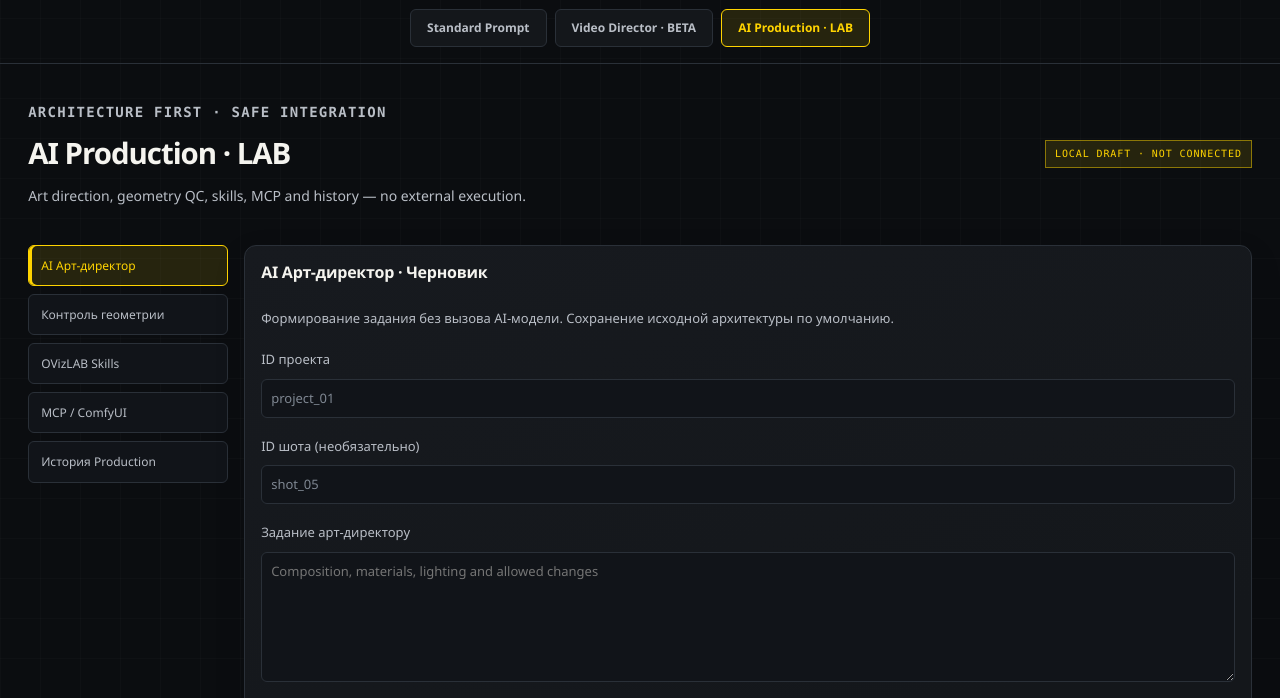
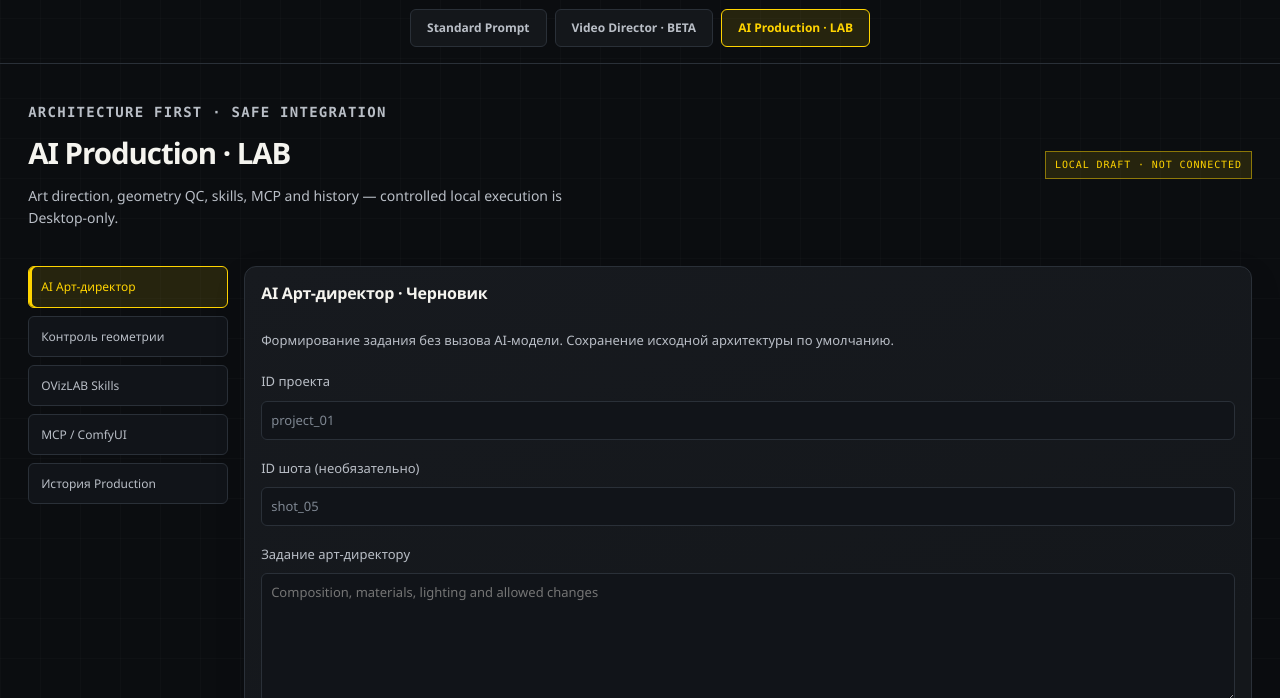
Before and after one commit to lutiy-dev/ARCHVIZ-Prompt-Dictionary-Builder, a plain HTML site: page index.html in a window 1280 px wide. Both pictures are taken after a click on the button "AI Production · LAB". Shown: the part 102-800 px from the top of the page. Drawn offline with Linux system fonts and the light colour scheme.

Commit message:
docs(ui): clarify Desktop-only controlled execution boundary

```diff
--- a/index.html
+++ b/index.html
@@ -34,7 +34,7 @@
     </div>
   </section>
   <section id="productionRoot" class="production-root" hidden aria-labelledby="productionTitle">
-    <div class="production-heading"><div><p class="eyebrow">ARCHITECTURE FIRST · SAFE INTEGRATION</p><h1 id="productionTitle">AI Production · LAB</h1><p>Art direction, geometry QC, skills, MCP and history — no external execution.</p></div><span class="badge">LOCAL DRAFT · NOT CONNECTED</span></div>
+    <div class="production-heading"><div><p class="eyebrow">ARCHITECTURE FIRST · SAFE INTEGRATION</p><h1 id="productionTitle">AI Production · LAB</h1><p>Art direction, geometry QC, skills, MCP and history — controlled local execution is Desktop-only.</p></div><span class="badge">LOCAL DRAFT · NOT CONNECTED</span></div>
     <div class="production-layout">
       <nav id="productionCabinets" class="production-cabinets" aria-label="AI Production cabinets"></nav>
       <main id="productionContent" class="production-content"></main>
```
